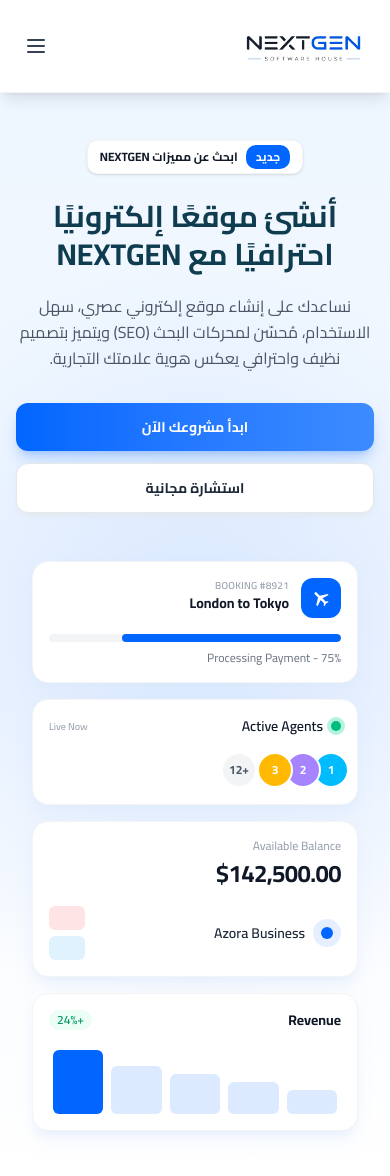
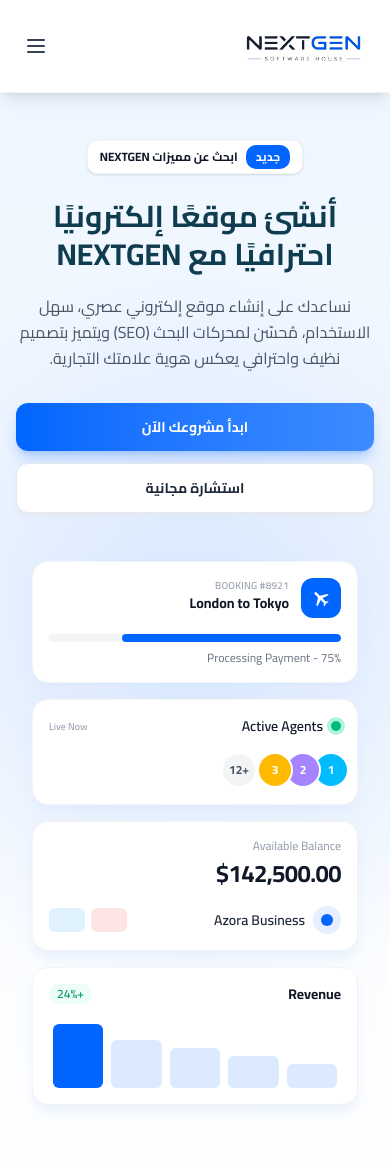
Before and after one commit to Mohamed-Gamal-22/NextGen2, a Next.js app: page / in a window 390 px wide. Shown: the top 1176 px of the page. Built offline with nearby package versions, Linux system fonts and the light colour scheme.

Commit message:
try to fix cards responsive 2

```diff
--- a/src/components/hero/cards/BalanceCard.tsx
+++ b/src/components/hero/cards/BalanceCard.tsx
@@ -24,7 +24,7 @@
           <span className="text-sm font-semibold text-gray-800">Azora Business</span>
         </div>
 
-        <div className="flex flex-col sm:flex-row gap-1.5">
+        <div className="flex gap-1.5">
           <div className="h-6 w-9 rounded-md bg-rose-100" />
           <div className="h-6 w-9 rounded-md bg-sky-100" />
         </div>
```
